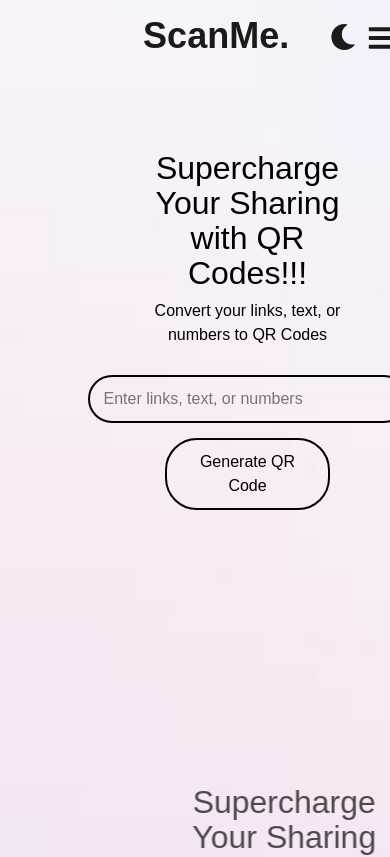
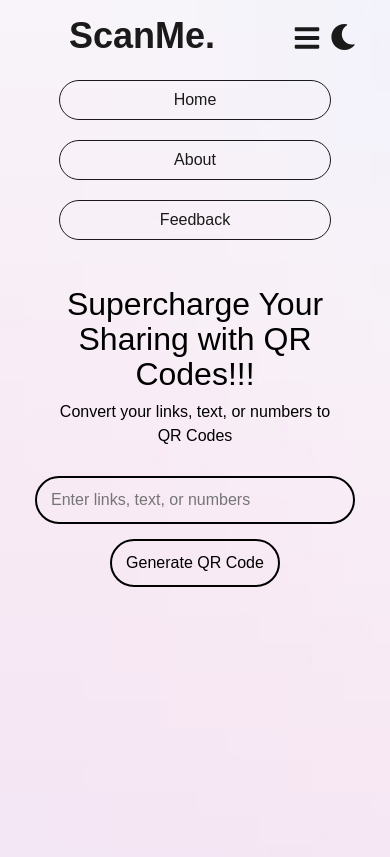
Before and after one commit to KetanHase/QRGenerator, a React (Create React App) app: page / in a window 390 px wide. Shown: the top 857 px of the page. Built offline with nearby package versions, Linux system fonts and the light colour scheme.

Commit message:
second commit s

```diff
--- a/src/css/Navbar.css
+++ b/src/css/Navbar.css
@@ -56,16 +56,14 @@
 }
 
 /* Responsive Navbar */
-@media (max-width: 768px) {
+@media (min-width: 320px) and (max-width: 768px) {
     .menu-icon {
         display: block;
         color: var(--nav-text);
         z-index: 1100;
     }
 
-    .nav {
-        margin-left: 29%;
-    }
+
 
     .nav-links {
         position: absolute;
--- a/src/css/StartButton.css
+++ b/src/css/StartButton.css
@@ -3,7 +3,7 @@
     padding: 50px;
     color: var(--start-text);
     margin-top: 90px;
-    margin-left: 20%;
+    /* margin-left: 20%; */
     z-index: 1000;
 }
 
@@ -68,7 +68,7 @@
 @media (max-width: 768px) {
     .start-button-section {
         margin-top: 50%;
-         margin-left: 30%;
+         /* margin-left: 30%; */
         padding: 20px;
         z-index: 1100;
     }
```
